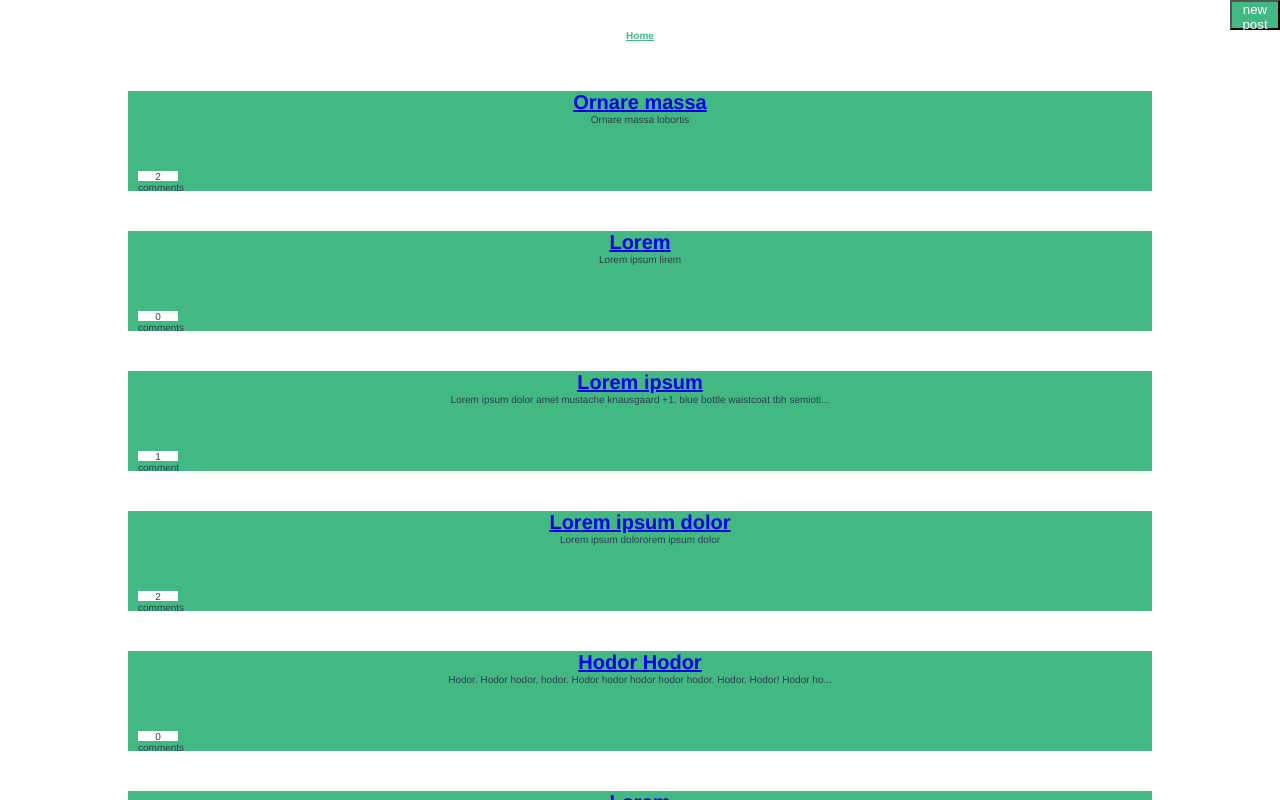
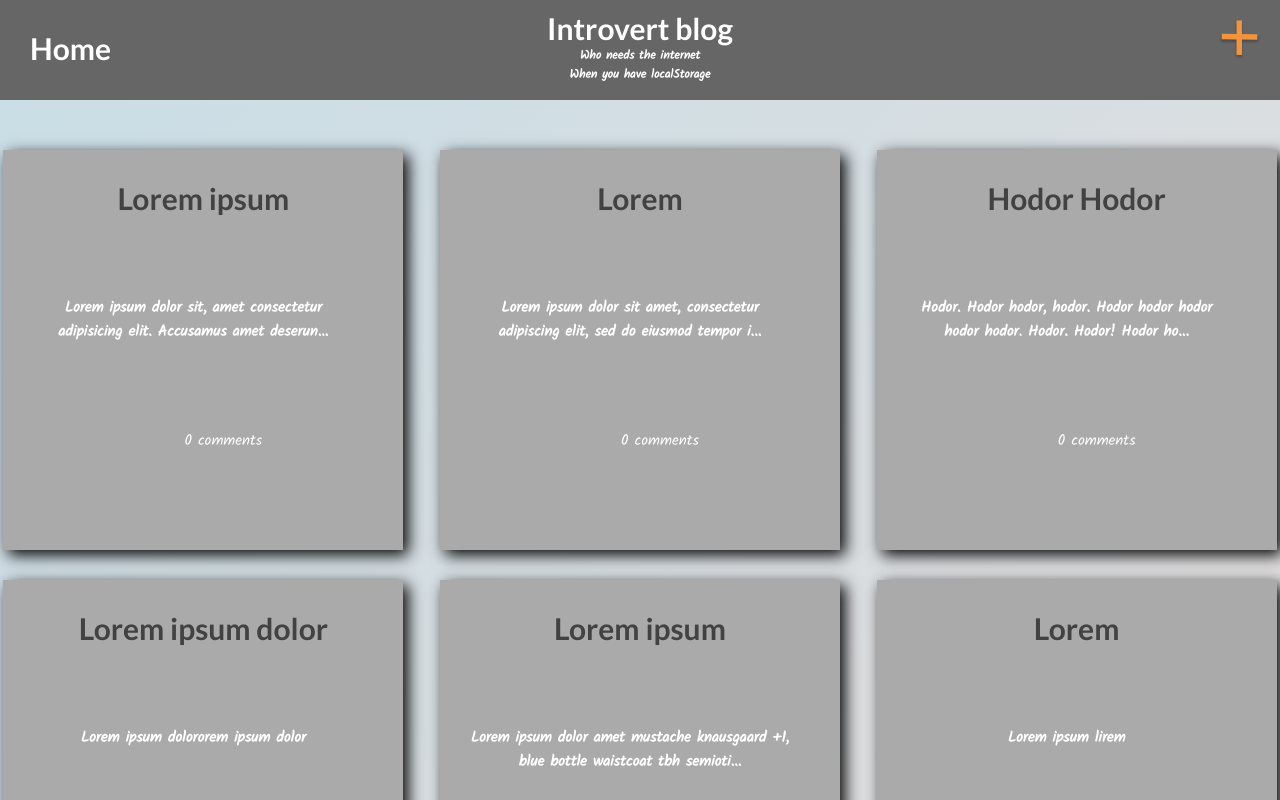
Before and after one commit to bas132828/local_blog, a Vue app: page / in a window 1280 px wide. Shown: the top 800 px of the page. Built offline with nearby package versions, Linux system fonts and the light colour scheme.

Commit message:
css added

```diff
--- a/src/App.vue
+++ b/src/App.vue
@@ -1,11 +1,22 @@
 <template>
   <div id="app">
-    <div id="nav"><router-link to="/" exact>Home</router-link></div>
+    <div id="nav">
+      <div class="home-btn">
+        <router-link to="/" exact class="link">Home</router-link>
+      </div>
+      <div class="central-text">
+        <h1>Introvert blog</h1>
+        <h3>Who needs the internet <br />When you have localStorage</h3>
+      </div>
+    </div>
     <router-view />
+    <!-- <footer id="footer"><h3>this is the end...</h3></footer> -->
   </div>
 </template>
 
 <style lang="scss">
+@import url("https://fonts.googleapis.com/css2?family=Kalam:wght@300;400&family=Lato:ital,wght@0,100;0,300;0,400;0,700;0,900;1,100;1,300;1,700&display=swap");
+
 *,
 *::after,
 *::before {
@@ -18,24 +29,84 @@ html {
   font-size: 62.5%;
   box-sizing: border-box;
 }
+body {
+  background-color: #ccc;
+  background-size: 100%;
+  background: linear-gradient(-45deg, #e7e4e4, #bdb5b5, #7cc6e0, #dbd09e);
+  background-size: 400% 400%;
+  animation: gradient 15s ease infinite;
+}
 #app {
-  font-family: Avenir, Helvetica, Arial, sans-serif;
+  font-family: Lato, Helvetica, Arial, sans-serif;
   -webkit-font-smoothing: antialiased;
   -moz-osx-font-smoothing: grayscale;
   text-align: center;
   color: #2c3e50;
+  font-size: 1.5rem;
 }
 
 #nav {
   padding: 30px;
+  position: absolute;
+  background-color: #666666;
+  top: 0;
+  width: 100%;
+  height: 10rem;
 
   a {
     font-weight: bold;
     color: #2c3e50;
+  }
+  .home-btn {
+    position: absolute;
+    left: 0;
+    font-size: 3rem;
+    margin-left: 3rem;
+  }
+  .link {
+    text-decoration: none;
+    color: #fff;
+  }
+  .central-text {
+    position: absolute;
+    top: 0;
+    left: 50%;
+    transform: translate(-50%);
+    margin-top: 1rem;
 
-    &.router-link-exact-active {
-      color: #42b983;
+    h1 {
+      font-family: "Lato", sans-serif;
+      color: rgb(255, 255, 255);
+    }
+    h3 {
+      font-size: 1.2rem;
+      font-family: "Kalam", cursive;
+      color: #fff;
     }
   }
 }
+
+body {
+  background: linear-gradient(
+    -45deg,
+    #e7e4e49c,
+    #bdb5b573,
+    #7cc5e091,
+    #e9eba785
+  );
+  background-size: 400% 400%;
+  animation: gradient 20s ease infinite;
+}
+
+@keyframes gradient {
+  0% {
+    background-position: 0% 50%;
+  }
+  50% {
+    background-position: 100% 50%;
+  }
+  100% {
+    background-position: 0% 50%;
+  }
+}
 </style>
--- a/src/components/Blog.vue
+++ b/src/components/Blog.vue
@@ -1,12 +1,5 @@
 <template>
-  <div id="blog" class="blog">
-    <h1>{{ blogContent.title }}</h1>
-    <h4 v-if="blogContent.brief">
-      {{ blogContent.brief }}
-    </h4>
-    <p>{{ blogContent.message }}</p>
-    <button class="btn-add-post" v-on:click="showHandler">new comment</button>
-
+  <div class="blog-main">
     <form
       v-if="showComment"
       class="comment-form"
@@ -14,7 +7,6 @@
     >
       <input
         type="text"
-        class="comment-form name"
         v-model="comment.title"
         placeholder="Enter your name"
         required
@@ -25,23 +17,53 @@
         placeholder="Your comment"
         required
       />
-      <button type="submit">Leave a comment</button>
+      <button class="btn" type="submit">Leave a comment</button>
     </form>
-    <div v-for="comment of comments.comments" :key="comment.id" class="comment">
-      <h3>
-        {{ comment.title }}
-      </h3>
+    <div class="blog-container flex-item">
+      <h1>{{ blogContent.title }}</h1>
+      <h4 v-if="blogContent.brief">
+        {{ blogContent.brief }}
+      </h4>
+      <p>{{ blogContent.message }}</p>
 
-      <p>
-        {{ comment.content }}
-      </p>
-      <button v-on:click="deleteComment(comment.id)">&times;</button>
+      <div class="button-container">
+        <router-link v-bind:to="'/edit/' + this.id" exact>
+          <button class="btn btn-edit">Edit blog</button></router-link
+        >
+        <button class="btn btn-delete" v-on:click="deleteBlog">
+          Delete blog
+        </button>
+      </div>
     </div>
-    <div class="button-wrapper">
-      <router-link v-bind:to="'/edit/' + this.id" exact>
-        <button>Edit blog</button></router-link
+    <div class="comments-container flex-item">
+      <button class="btn-add-post" v-on:click="showHandler">
+        <img
+          :class="{ rotate_that_cross: showComment }"
+          class="btn-add-comment--cross"
+          src="../assets/cross.svg"
+          alt="cross-btn"
+        />
+      </button>
+
+      <div
+        v-for="comment of comments.comments"
+        :key="comment.id"
+        class="comment"
       >
-      <button v-on:click="deleteBlog">Delete blog</button>
+        <button
+          class="btn-comment-delete"
+          v-on:click="deleteComment(comment.id)"
+        >
+          <img
+            src="../assets/cross-comment-delete.svg"
+            alt="cross-delete-comment-svg"
+          />
+        </button>
+        <h3 class="name">{{ comment.title }} <em>said:</em></h3>
+        <p>
+          {{ comment.content }}
+        </p>
+      </div>
     </div>
   </div>
 </template>
@@ -127,30 +149,138 @@ export default {
 </script>
 
 <style lang="scss">
-.comment {
+.flex-item {
+  margin: 6rem 3rem 3rem;
+  width: 50%;
+  overflow-y: auto;
+  overflow-x: hidden;
+  -ms-overflow-style: none;
+  scrollbar-width: none;
+
+  &::-webkit-scrollbar {
+    display: none;
+  }
+}
+.blog-main {
+  position: absolute;
+  display: flex;
+  justify-content: space-evenly;
+  background-color: #a0a0a0;
   width: 80%;
-  background-color: #fff;
-  margin: 1rem;
+  height: 80vh;
+  left: 50%;
+  top: 11rem;
+  transform: translate(-50%);
+  overflow: hidden;
+  box-shadow: 4px 4px 10px rgb(83, 83, 83);
+
+  .button-container {
+    position: relative;
+    bottom: 0;
+  }
+
+  .btn-add-comment--cross {
+    transition: 0.5s;
+    height: 3rem;
+    position: absolute;
+    right: 0;
+  }
+}
+.comments-container {
+  padding-top: 4rem;
+
+  .comment {
+    width: 95%;
+    background-color: #fff;
+    margin: 0 0 1rem 0;
+    height: auto;
+    display: inline-block;
+    box-shadow: 2px 2px 5px rgb(83, 83, 83);
+    transition: 0.4s;
+    position: relative;
+    &:hover {
+      box-shadow: 2px 2px 5px #cf8a3a;
+      transition: 0.4s;
+    }
+    .name {
+      position: relative;
+    }
+    p {
+      display: inline-block;
+      width: 100%;
+    }
+    .btn-comment-delete {
+      appearance: none;
+      background-color: transparent;
+      border: none;
+      position: absolute;
+      margin-top: 0.5rem;
+      margin-right: 1rem;
+      right: 0;
+      height: 2rem;
+      z-index: 4;
+      img {
+        height: 2rem;
+      }
+    }
+  }
+}
+
+.blog-container {
+  position: relative;
+  display: inline-block;
+  color: #fff;
 }
 
 .comment-form {
+  position: absolute;
   display: flex;
-  justify-content: center;
+  height: 60vh;
+  min-height: 25rem;
+  width: 60vw;
+  min-width: 25rem;
+  background-color: #ccc;
+  justify-content: space-around;
   align-items: center;
   flex-direction: column;
-  width: 40rem;
-  height: 5rem;
-}
+  margin-top: 5rem;
+  z-index: 5;
+  button {
+    width: 12rem;
+  }
+  input {
+    display: inline-block;
+    width: 80%;
+    height: auto;
+    appearance: none;
+    background-color: transparent;
+    border: none;
+    border-bottom: 1px solid #222222;
+    outline: none;
+    transition: 0.4s;
+    font-family: "Lato", sans-serif;
+    font-size: 1.5rem;
 
-.blog {
-  width: 80%;
-  height: 90vh;
-  background-color: #42b983;
-  margin: 2rem;
-  position: relative;
-  display: flex;
-  justify-content: space-between;
-  flex-direction: column;
-  align-items: center;
+    &:focus {
+      border-bottom: 1px solid rgb(221, 122, 65);
+      transition: 0.4s;
+    }
+  }
+
+  textarea {
+    background-color: transparent;
+    border: none;
+    border-bottom: 1px solid #222222;
+    height: 2rem;
+    resize: none;
+    overflow: hidden;
+    outline: none;
+    transition: 0.4s;
+    width: 80%;
+    &:focus {
+      border-bottom: 1px solid rgb(221, 122, 65);
+      transition: 0.4s;
+    }
+  }
 }
 </style>
--- a/src/components/Card.vue
+++ b/src/components/Card.vue
@@ -1,17 +1,15 @@
 <template>
-  <div>
+  <div class="cards-container">
     <div v-for="post in posts" :key="post.id" class="card">
-      <router-link v-bind:to="'/' + post.id">
+      <router-link class="router_link" v-bind:to="'/' + post.id">
         <h1>{{ post.title }}</h1>
       </router-link>
-      <p>
+      <h4>
         {{ post.brief || post.message | snippet }}
-      </p>
-      <div v-if="post.comments.length === 1" class="comments-counter">
-        {{ post.comments.length }} comment
-      </div>
-      <div v-else class="comments-counter">
-        {{ post.comments.length }} comments
+      </h4>
+      <div class="comments-counter">
+        {{ post.comments.length }}
+        {{ (post.comments.length === 1 && "comment") || "comments" }}
       </div>
     </div>
   </div>
@@ -30,4 +28,63 @@ export default {
 };
 </script>
 
-<style></style>
+<style lang="scss">
+.cards-container {
+  display: grid;
+  margin: 5rem 0 15rem 0;
+  grid-template-rows: 1fr 1fr 1fr;
+  grid-auto-rows: 1fr;
+  gap: 3rem 3rem;
+  grid-auto-flow: row;
+  grid-template-columns: repeat(auto-fit, 40rem);
+  justify-content: space-around;
+  justify-items: stretch;
+  position: relative;
+  top: 10rem;
+}
+.card {
+  display: inline-block;
+  height: 40rem;
+  width: 100%;
+  background-color: #aaaaaa;
+  box-shadow: 5px 5px 15px #000;
+  transition: 0.3s;
+
+  .router_link {
+    &:link,
+    &:visited,
+    &:hover,
+    &:active {
+      text-decoration: none;
+      color: rgb(66, 66, 66);
+    }
+  }
+
+  &:hover {
+    transform: translateY(-1rem);
+    transition: 0.3s;
+    box-shadow: 5px 5px 15px rgb(221, 122, 65);
+  }
+  h1 {
+    font-family: "Lato", sans-serif;
+    margin-top: 3rem;
+  }
+  h4 {
+    font-family: "Kalam", cursive;
+    color: #fff;
+    margin: 8rem 3rem;
+    width: 80%;
+  }
+  .comments-counter {
+    position: relative;
+    bottom: 0;
+    left: 50%;
+    transform: translate(-50%);
+    margin: 2rem;
+    padding: 0.5rem;
+    height: 3rem;
+    color: #fff;
+    font-family: "Kalam", cursive;
+  }
+}
+</style>
--- a/src/components/InputForm.vue
+++ b/src/components/InputForm.vue
@@ -1,7 +1,6 @@
 <template>
-  <div id="input">
-    <form v-if="show" class="post-form" v-on:submit.prevent="onSubmit">
-      <label for="#text">Title</label>
+  <div id="input" class="input" :class="{ z_index_fix: show }">
+    <form v-show="show" class="post-form" v-on:submit.prevent="onSubmit">
       <input
         type="text"
         id="title"
@@ -10,15 +9,13 @@
         v-model="titleMessage"
         required
       />
-      <label for="#brief">Brief</label>
       <input
         type="text"
         id="brief"
         class="title"
-        placeholder="What's your blog about(will show the begging of the post if not mentioned)"
+        placeholder="What's your blog about(will show the beginning of the post if not mentioned)"
         v-model="brief"
       />
-      <label for="#message">Message</label>
       <textarea
         id="message"
         class="message"
@@ -26,20 +23,8 @@
         required
         v-model="textMessage"
       />
-      <button type="submit">Post</button>
+      <button class="btn" type="submit">Post</button>
     </form>
-    <!--  -->
-    <button v-if="show" v-on:click="previewShow = !previewShow">
-      preview your Post
-    </button>
-    <div id="preview" v-show="previewShow">
-      <button v-on:click="previewShow = !previewShow">&times;</button>
-      <h2>Preview</h2>
-      <h3>{{ titleMessage }}</h3>
-      <p>
-        {{ textMessage }}
-      </p>
-    </div>
   </div>
 </template>
 
@@ -105,9 +90,78 @@ export default {
   z-index: 1;
   background-color: #444;
 }
-#input {
-  width: 80%;
+.input {
+  position: absolute;
   display: flex;
   justify-content: center;
+  z-index: -1;
+  top: 15%;
+  left: 50%;
+  transform: translate(-50%);
+  width: 80%;
+  min-width: 30rem;
+  min-height: 30rem;
+  height: 80vh;
+
+  .post-form {
+    display: flex;
+    height: 100%;
+    width: 100%;
+    background-color: #ccc;
+    justify-content: space-around;
+    align-items: center;
+    flex-direction: column;
+    box-shadow: 5px 5px 15px rgb(221, 122, 65);
+
+    input {
+      display: inline-block;
+      width: 80%;
+      appearance: none;
+      background-color: transparent;
+      border: none;
+      border-bottom: 1px solid #222222;
+      outline: none;
+      transition: 0.4s;
+      font-family: "Lato", sans-serif;
+      font-size: 1.5rem;
+
+      &:focus {
+        border-bottom: 1px solid rgb(221, 122, 65);
+        transition: 0.4s;
+      }
+    }
+    label {
+      display: inline-block;
+      outline: none;
+    }
+    textarea {
+      background-color: transparent;
+      border: none;
+      border-bottom: 1px solid #222222;
+      height: 2rem;
+      resize: none;
+      overflow: hidden;
+      outline: none;
+      transition: 0.4s;
+
+      &:focus {
+        border-bottom: 1px solid rgb(221, 122, 65);
+        transition: 0.4s;
+      }
+    }
+  }
+}
+.btn {
+  width: 8rem;
+  height: 3rem;
+  appearance: none;
+  background-color: #fff;
+  box-shadow: 2px 2px 5px rgb(109, 109, 109);
+  border: none;
+  font-family: "Kalam", cursive;
+  margin: 1rem;
+}
+.z_index_fix {
+  z-index: 3;
 }
 </style>
--- a/src/store/index.js
+++ b/src/store/index.js
@@ -5,7 +5,6 @@ Vue.use(Vuex);
 
 export default new Vuex.Store({
   state: {
-    //posts should be empty array
     posts: [
       {
         id: "721210",
--- a/src/views/Home.vue
+++ b/src/views/Home.vue
@@ -1,11 +1,18 @@
 <template>
   <div class="home">
-    <button class="btn-add-post" v-on:click="showHandler">new post</button>
-    <div class="container">
-      <Input-form />
-      <Card v-if="posts.length > 0" class="wrapper" :show="show" />
-      <p v-else>Click a new post button to make your firts post!</p>
-    </div>
+    <button class="btn-add-post" v-on:click="showHandler">
+      <img
+        class="btn-add-post--cross"
+        src="../assets/cross.svg"
+        alt="cross-svg"
+        :class="{ rotate_that_cross: show }"
+      />
+    </button>
+    <Input-form />
+    <Card v-if="posts.length" :show="show" />
+    <p class="no-post-message" v-show="posts.length === 0">
+      Click a new post button to make your firts post!
+    </p>
   </div>
 </template>
 <script>
@@ -15,9 +22,6 @@ import InputForm from "@/components/InputForm.vue";
 export default {
   name: "Home",
   components: { Card, InputForm },
-  data() {
-    return {};
-  },
   methods: {
     showHandler() {
       this.$store.commit("showHandler");
@@ -40,70 +44,36 @@ export default {
 </script>
 
 <style lang="scss">
-.wrapper {
-  display: flex;
-  justify-content: center;
-  align-items: center;
-  flex-direction: column-reverse;
-  width: 100%;
+.btn-add-post {
+  position: absolute;
+  top: 0;
+  right: 0;
+  margin: 2rem;
+  background-color: transparent;
+  border: none;
+  appearance: none;
+
+  .btn-add-post--cross {
+    transition: 0.7s;
+    height: 4rem;
+  }
 }
-
+.no-post-message {
+  position: absolute;
+  top: 20%;
+  left: 50%;
+  transform: translate(-50%);
+  font-size: 4rem;
+  font-family: "Kalam", cursive;
+}
+.rotate_that_cross {
+  transform: rotate(45deg);
+  transition: 0.7s;
+}
 .title {
   width: 80%;
 }
 .message {
   width: 80%;
-  // height: 5rem;
-}
-.post-form {
-  width: 80%;
-  height: 10rem;
-  background-color: #42b983;
-  margin: 2rem;
-  position: relative;
-  display: flex;
-  justify-content: space-evenly;
-  align-items: center;
-  flex-direction: column;
-  button {
-    width: 5rem;
-    height: 2rem;
-    appearance: none;
-    background-color: #fff;
-  }
-}
-
-.comments-counter {
-  position: absolute;
-  bottom: 1rem;
-  left: 1rem;
-  width: 4rem;
-  height: 1rem;
-  background-color: #fff;
-  font-size: 10px;
-}
-
-.container {
-  display: flex;
-  justify-content: center;
-  flex-direction: column;
-  align-items: center;
-}
-.card {
-  width: 80%;
-  height: 10rem;
-  background-color: #42b983;
-  margin: 2rem;
-  position: relative;
-}
-.btn-add-post {
-  position: absolute;
-  top: 0;
-  right: 0;
-  width: 5rem;
-  height: 3rem;
-  appearance: none;
-  background-color: #42b983;
-  color: #fff;
 }
 </style>
```
Also changed, not shown: src/components/Edit.vue (+5 -10 lines), src/assets/cross-comment-delete.svg (added), src/assets/cross.svg (added).
